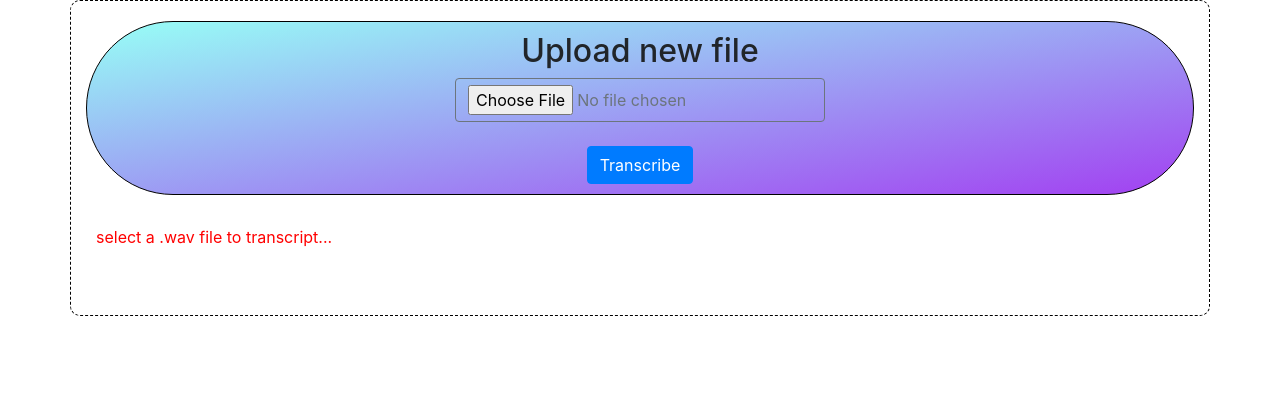
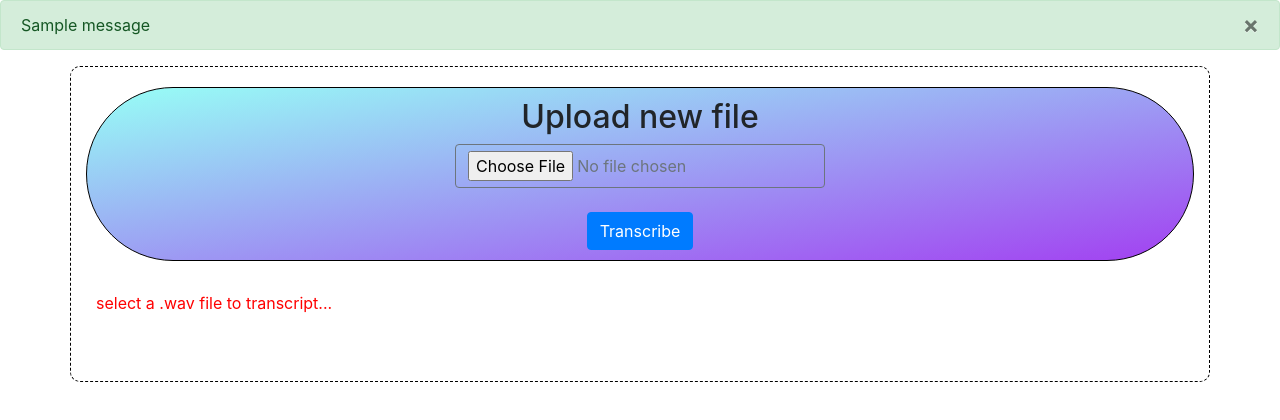
Before and after one commit to pradnyahaval/SpeechRecognition, a Flask app: page / in a window 1280 px wide. Shown: the part 83-503 px from the top of the page. Run offline with Flask 2, Linux system fonts and the light colour scheme; one stand-in notice (Sample message) is shown; some libraries are stand-ins or nearby versions.

Commit message:
Update base.html

```diff
--- a/templates/base.html
+++ b/templates/base.html
@@ -16,6 +16,30 @@
         <img style="display: inline;" src="../static/img/logo.png" alt="logo" width="60px" height="60px">
         <h1 style="display: inline;">SpeechRecognition</h1>
     </header>
+
+    <!-- for flash messages -->
+    {% with messages = get_flashed_messages(with_categories=true) %}
+        {% if messages %}
+           {% for category, message in messages %}
+            {% if category == 'error' %}
+                    <div class="alert alert-danger alter-dismissible fade show" role="alert">
+                        {{ message }}
+                        <button type="button" class="close" data-dismiss="alert">
+                            <span aria-hidden="true">&times;</span><!--&times; => fancy char to show x -->
+                        </button>
+                    </div>
+                {% else %}
+                    <div class="alert alert-success alter-dismissible fade show" role="alert">
+                        {{ message }}
+                        <button type="button" class="close" data-dismiss="alert">
+                            <span aria-hidden="true">&times;</span><!--&times; => fancy char to show x -->
+                        </button>
+                    </div>
+                {% endif %}
+           {% endfor %}
+        {% endif %}
+    {% endwith %}
+
     <div class="container">
         <form method="POST" enctype="multipart/form-data" align="center"> <!--to uploadd a file-->
             <h2>Upload new file</h2>
```
